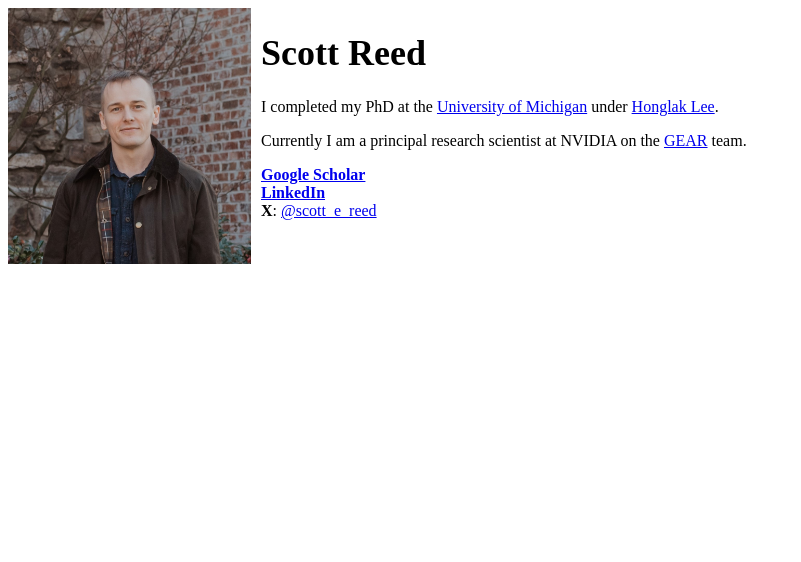
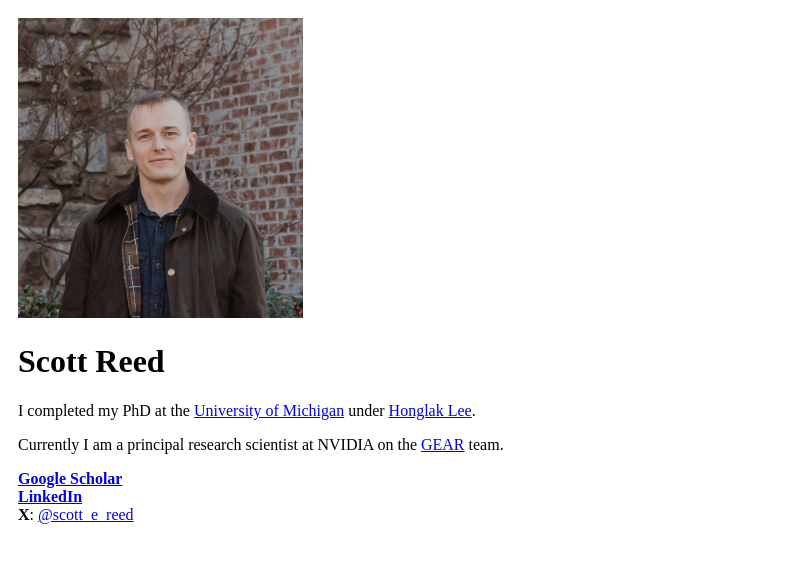
Before and after one commit to reedscot/reedscot.github.io, a plain HTML site: page index.html in a window 1280 px wide. Shown: the whole page, without its empty margins (0-801 px from the left). Drawn offline with Linux system fonts and the light colour scheme.

Commit message:
simplify

```diff
--- a/index.html
+++ b/index.html
@@ -1,4 +1,4 @@
-<html>
+<!DOCTYPE html>
 <meta http-equiv="cache-control" content="no-cache" />
 <script>
 (function(i,s,o,g,r,a,m){i['GoogleAnalyticsObject']=r;i[r]=i[r]||function(){
@@ -9,12 +9,9 @@ ga('create', 'UA-82214224-1', 'auto');
 ga('send', 'pageview');
 </script>
 <body>
-<div>
-<div style="float:left; margin-left:0px">
-<img src="IMG_1046.jpg" height="256px"/>
-</div>
-<div style="float:left; margin-left:10px">
-<h1 style="font-size:36px">Scott Reed</h1>
+<div style="float:left; margin-left:10px; margin-top:10px">
+<img src="IMG_1046.jpg" height="300px"/>
+<h1 style="font-size:32px">Scott Reed</h1>
 <p>I completed my PhD at the <a href="https://umich.edu">University of Michigan</a> under <a href="https://web.eecs.umich.edu/~honglak">Honglak Lee</a>.<p/>
 <p>Currently I am a principal research scientist at NVIDIA on the <a href="https://research.nvidia.com/labs/gear">GEAR</a> team.</p>
 <b><a href="https://scholar.google.com/citations?user=jEANvfgAAAAJ&hl=en">Google Scholar</a></b><br/>
@@ -22,8 +19,6 @@ ga('send', 'pageview');
 <b>X</b>: <a href="https://twitter.com/scott_e_reed">@scott_e_reed</a><br/>
 <br/>
 </div>
-<div style="clear:both"/>
-</div>
 
 </body>
 </html>
```
